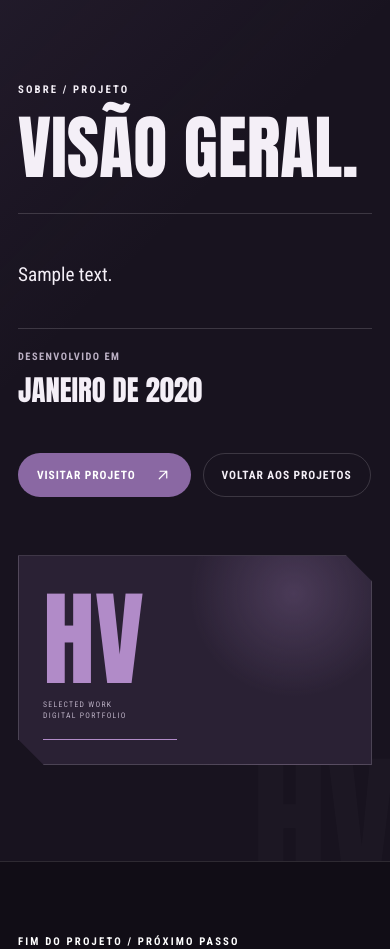
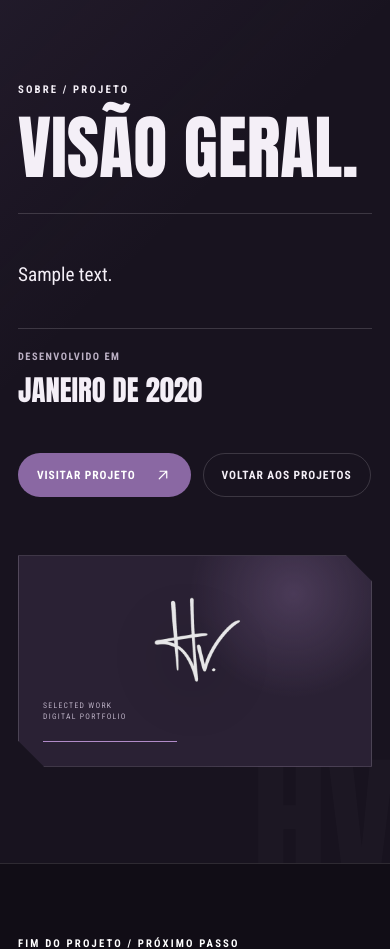
Before and after one commit to yRicke/MeuPortfolio, a Django app: page /projeto/1/ in a window 390 px wide. Shown: the part 744-1693 px from the top of the page. Run offline with Django 4.2, Linux system fonts and the light colour scheme; tables that the repository leaves empty hold one stand-in row (values such as "Sample post"); grey boxes marked "Sample" are stand-in pictures.

Commit message:
style: centralizar logo na assinatura do projeto

```diff
--- a/app/templates/detalhe_projeto.html
+++ b/app/templates/detalhe_projeto.html
@@ -1,4 +1,5 @@
 {% extends "base.html" %}
+{% load static %}
 
 {% block title %}{{ projeto.titulo }} — Henrique Vieira{% endblock %}
 {% block body_class %}project-detail-page{% endblock %}
@@ -125,7 +126,11 @@
             </div>
 
             <aside class="project-detail-signature" data-reveal aria-hidden="true">
-                <span>HV</span>
+                <img
+                    class="project-detail-signature-logo"
+                    src="{% static 'images/logo-hv.webp' %}"
+                    alt=""
+                >
                 <div>
                     <small>Selected work</small>
                     <small>Digital portfolio</small>
--- a/app/tests.py
+++ b/app/tests.py
@@ -282,6 +282,7 @@ class PortfolioViewTest(TestCase):
         self.assertNotContains(resposta, 'project-detail-slide-label')
         self.assertContains(resposta, 'project-detail-overview')
         self.assertContains(resposta, 'project-detail-signature')
+        self.assertContains(resposta, 'project-detail-signature-logo')
         self.assertContains(resposta, 'project-detail-next-footer')
         self.assertContains(resposta, 'datetime="2025-08"')
         self.assertContains(resposta, 'Desenvolvido em')
--- a/static/css/main.css
+++ b/static/css/main.css
@@ -1499,12 +1499,13 @@ button {
   clip-path: polygon(0 0, calc(100% - 26px) 0, 100% 26px, 100% 100%, 26px 100%, 0 calc(100% - 26px));
 }
 
-.project-detail-signature > span {
-  margin: auto 0;
-  color: var(--primary-strong);
-  font-family: "Anton", "Impact", sans-serif;
-  font-size: clamp(5rem, 9vw, 8.5rem);
-  line-height: 0.8;
+.project-detail-signature-logo {
+  width: min(72%, 180px);
+  max-height: 170px;
+  margin: auto;
+  object-fit: contain;
+  opacity: 0.9;
+  filter: drop-shadow(0 18px 34px rgba(8, 5, 12, 0.34));
 }
 
 .project-detail-signature div {
@@ -2588,8 +2589,9 @@ input[type="file"].capa-input {
     min-height: 210px;
   }
 
-  .project-detail-signature > span {
-    font-size: 6.5rem;
+  .project-detail-signature-logo {
+    width: min(52%, 150px);
+    max-height: 120px;
   }
 
   .project-detail-next {
```
